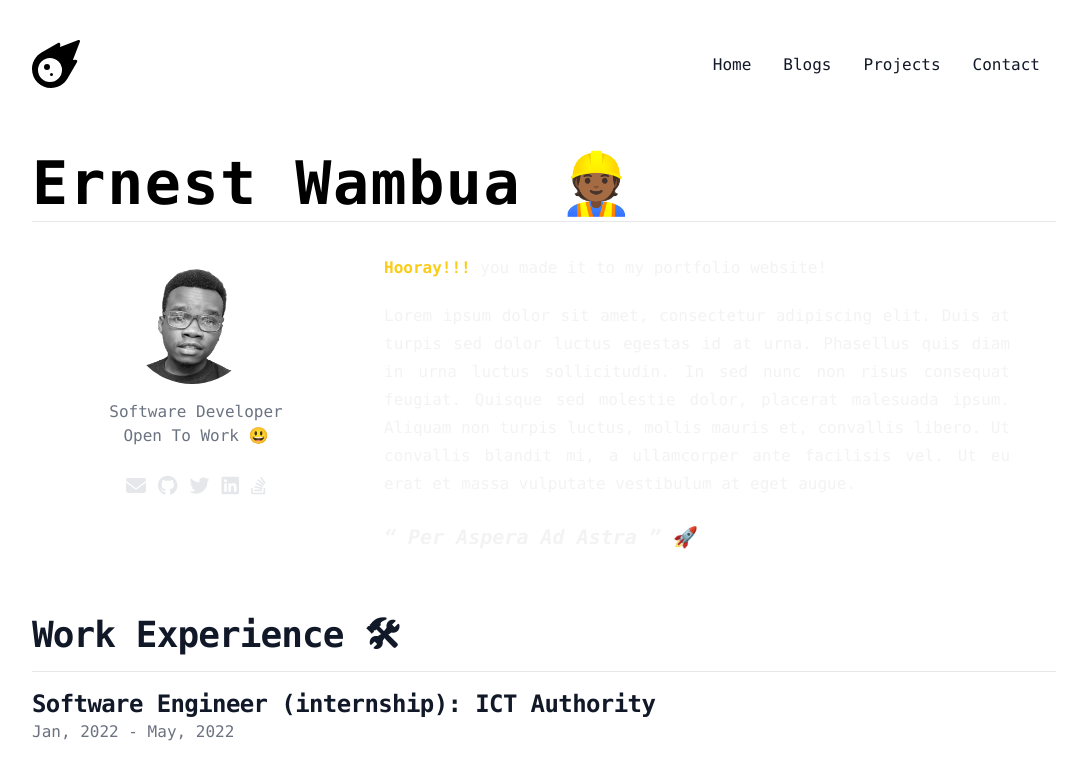
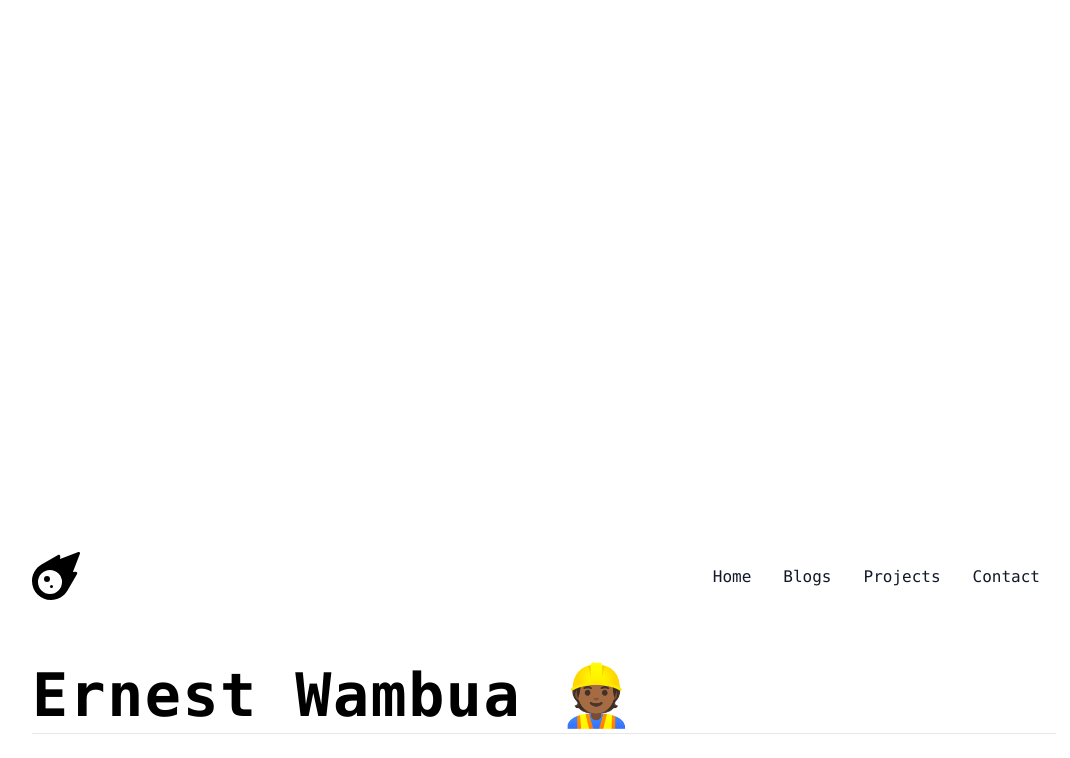
Before and after one commit to tallninja/portfolio, a React (Create React App) app: page / in a window 1280 px wide. Shown: the top 758 px of the page, without its empty margins (96-1166 px from the left). Built offline with nearby package versions, Linux system fonts and the light colour scheme; no server answers.

Commit message:
Added tsparticles

```diff
--- a/public/particles.json
+++ b/public/particles.json
@@ -26,7 +26,7 @@
   },
   "detectRetina": true,
   "duration": 0,
-  "fpsLimit": 120,
+  "fpsLimit": 30,
   "interactivity": {
     "detectsOn": "window",
     "events": {
--- a/src/App.tsx
+++ b/src/App.tsx
@@ -15,7 +15,7 @@ export const App = () => {
 
 	const particlesLoaded = useCallback(
 		async (container: Container | undefined) => {
-			await console.log(container);
+			console.log(container);
 		},
 		[]
 	);
@@ -25,10 +25,9 @@ export const App = () => {
 			<div className='max-w-3xl px-4 mx-auto sm:px-6 xl:max-w-5xl xl:px-0'>
 				<Particles
 					id='tsparticles'
-					url={`${process.env.PUBLIC_URL}/particles.json`}
+					url='https://raw.githubusercontent.com/tallninja/portfolio/master/public/particles.json?token=GHSAT0AAAAAABT4MTMXX4VATHYJJ73ZHNFGY3KKBOQ'
 					init={particlesInit}
 					loaded={particlesLoaded}
-					className='min-h-full h-full w-full -z-10 overflow-hidden fixed top-0 left-0 bg-white dark:bg-black'
 				/>
 				<Navbar />
 				<Routes>
```
